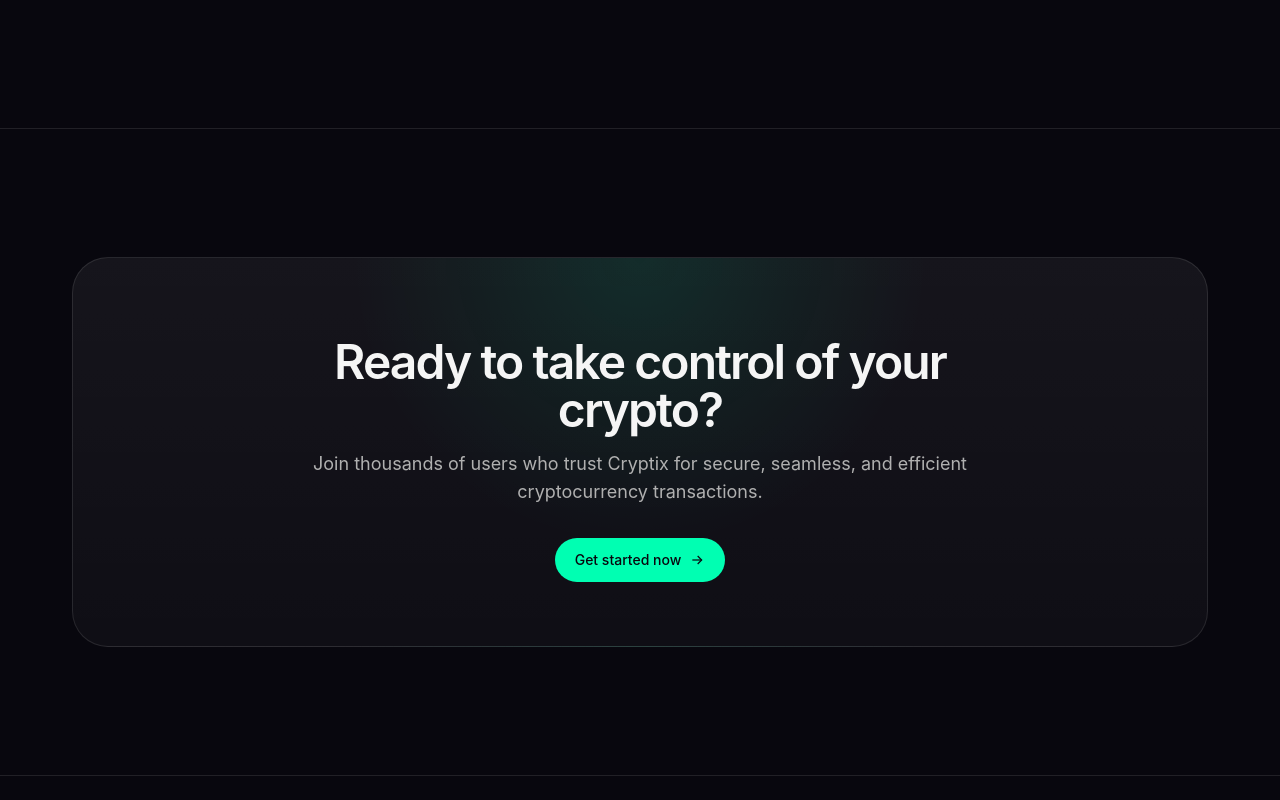
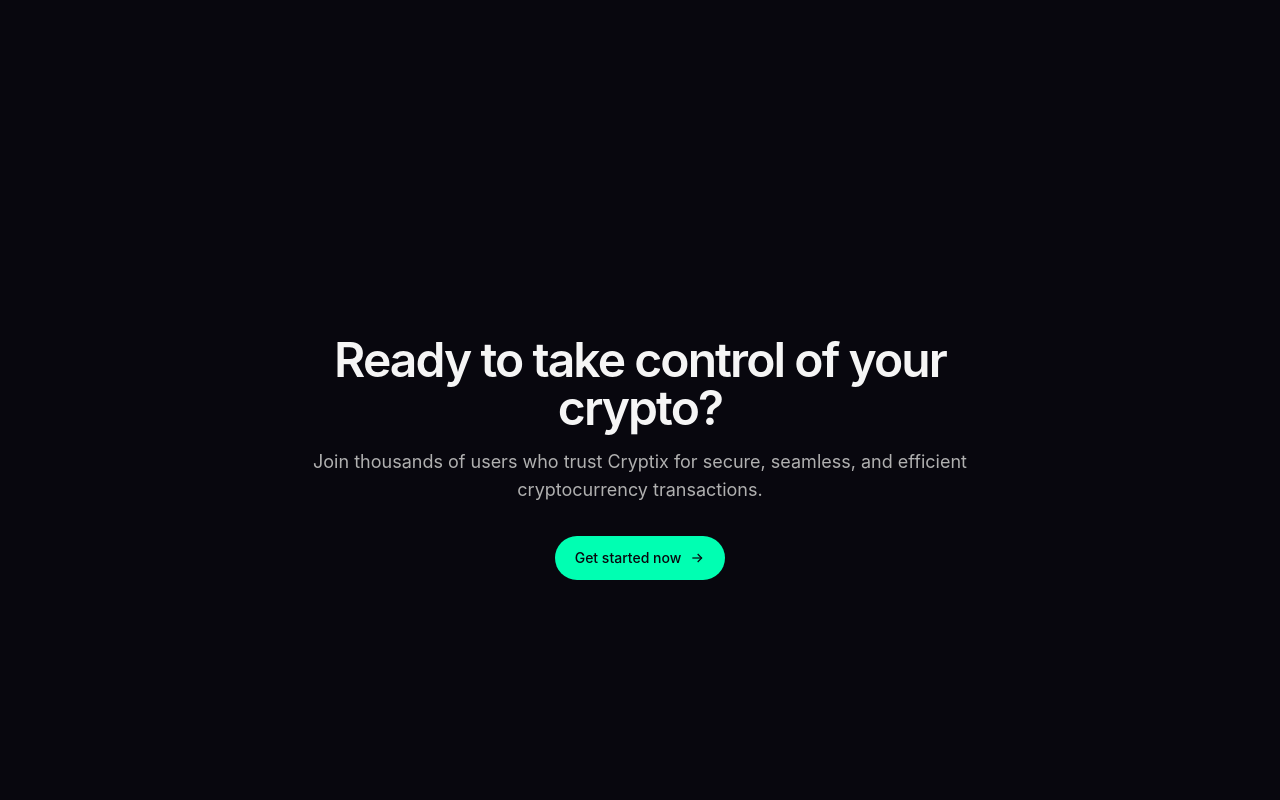
Before and after one commit to mariechristsagbo/cryptix-react, a React (Vite) app: page / in a window 1280 px wide. Shown: the part 6520-7320 px from the top of the page. Built offline with nearby package versions, Linux system fonts and the light colour scheme.

Commit message:
refactor: remove unused cta-panel styles and clean up FinalCtaSection component

```diff
--- a/src/features/landing/components/sections/FinalCtaSection.jsx
+++ b/src/features/landing/components/sections/FinalCtaSection.jsx
@@ -2,9 +2,9 @@
 
 export function FinalCtaSection() {
   return (
-    <section className="border-y border-white/10 py-24 sm:py-32">
+    <section className="py-24 sm:py-32">
       <Container>
-        <div className="cta-panel rounded-[36px] border border-white/10 px-6 py-16 text-center sm:px-10">
+        <div className="px-6 py-16 text-center sm:px-10">
           <SectionHeading
             title="Ready to take control of your crypto?"
             description="Join thousands of users who trust Cryptix for secure, seamless, and efficient cryptocurrency transactions."
--- a/src/features/landing/landing.css
+++ b/src/features/landing/landing.css
@@ -73,14 +73,6 @@
   animation-name: marquee-right;
 }
 
-.cta-panel {
-  position: relative;
-  overflow: hidden;
-  background:
-    radial-gradient(circle at top, rgba(0, 255, 178, 0.1), transparent 42%),
-    linear-gradient(180deg, rgba(255, 255, 255, 0.06), rgba(255, 255, 255, 0.03));
-}
-
 @keyframes word-in {
   to {
     opacity: 1;
```
